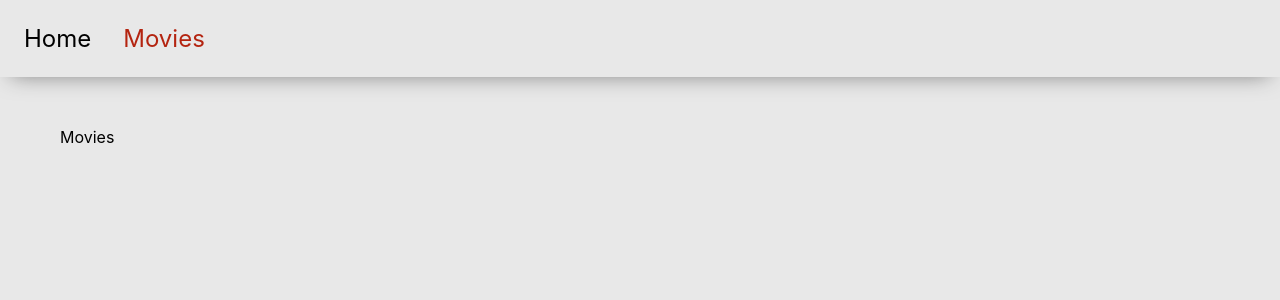
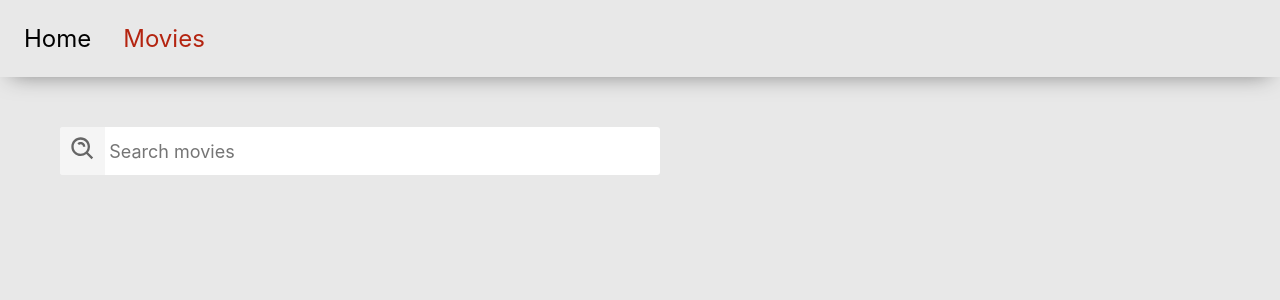
Before and after one commit to dyatskovskiy/goit-react-hw-05-movies, a React (Create React App) app: page /goit-react-hw-05-movies/movies in a window 1280 px wide. Shown: the top 300 px of the page. Built offline with nearby package versions, Linux system fonts and the light colour scheme.

Commit message:
fix size of images in cards, add movie search page

```diff
--- a/package.json
+++ b/package.json
@@ -10,6 +10,7 @@
     "axios": "^1.6.2",
     "react": "^18.1.0",
     "react-dom": "^18.1.0",
+    "react-icons": "^4.12.0",
     "react-router-dom": "^6.20.0",
     "react-scripts": "5.0.1",
     "styled-components": "^6.1.1",
--- a/src/components/Movie/Movie.jsx
+++ b/src/components/Movie/Movie.jsx
@@ -1,9 +1,17 @@
-import { CardInfo, MovieItem } from './Movie.styled';
+import { CardInfo, MovieItem, MovieItemImage } from './Movie.styled';
 
 export const Movie = ({ title, poster }) => {
   return (
     <MovieItem>
-      <img src={`http://image.tmdb.org/t/p/w500/${poster}`} alt={title} />
+      <MovieItemImage
+        src={
+          poster
+            ? `http://image.tmdb.org/t/p/w500/${poster}`
+            : 'https://www.kevingage.com/assets/clapboard.png'
+        }
+        alt={title}
+      />
+
       <CardInfo>
         <p>{title}</p>
       </CardInfo>
--- a/src/components/Movie/Movie.styled.js
+++ b/src/components/Movie/Movie.styled.js
@@ -8,7 +8,14 @@ export const MovieItem = styled.div`
   flex-direction: column;
 `;
 
+export const MovieItemImage = styled.img`
+  width: 100%;
+  height: 320px;
+  object-fit: cover;
+`;
+
 export const CardInfo = styled.div`
+  font-size: 16px;
   padding: 5px 0;
-  height: 50px;
+  height: 79px;
 `;
--- a/src/components/MoviesGallery/MoviesGallery.jsx
+++ b/src/components/MoviesGallery/MoviesGallery.jsx
@@ -1,30 +1,13 @@
-import { useEffect, useState } from 'react';
-import { fetchTrendingMovies } from '../../utils/movies-api';
-
 import { Movie } from 'components/Movie/Movie';
 import { MoviesContainer, StyledLink } from './MoviesGallery.styled';
 
-export const MoviesGallery = () => {
-  const [trendingMovies, setTrendingMovies] = useState([]);
-
-  useEffect(() => {
-    async function getMovies() {
-      try {
-        const result = await fetchTrendingMovies();
-        setTrendingMovies(result);
-      } catch (error) {
-        alert(error.message);
-      }
-    }
-    getMovies();
-  }, []);
-
+export const MoviesGallery = ({ movies }) => {
   return (
     <MoviesContainer>
-      {trendingMovies.map(({ id, title, backdrop_path }) => {
+      {movies.map(({ id, title, poster_path }) => {
         return (
           <StyledLink to={`/movies/${id}`} key={id}>
-            <Movie id={id} title={title} poster={backdrop_path} />
+            <Movie id={id} title={title} poster={poster_path} />
           </StyledLink>
         );
       })}
--- a/src/components/MoviesGallery/MoviesGallery.styled.js
+++ b/src/components/MoviesGallery/MoviesGallery.styled.js
@@ -3,13 +3,13 @@ import styled from 'styled-components';
 
 export const MoviesContainer = styled.div`
   display: grid;
-  grid-template-columns: repeat(auto-fit, minmax(320px, 1fr));
+  grid-template-columns: repeat(auto-fit, minmax(200px, 1fr));
   gap: 16px;
   grid-row-gap: 32px;
 `;
 
 export const StyledLink = styled(Link)`
-  font-size: 20px;
+  height: 100%;
   text-decoration: none;
   color: #1d1d1d;
 `;
--- /dev/null
+++ b/src/components/SearchBar/SearchBar.js
@@ -0,0 +1,38 @@
+import { useSearchParams } from 'react-router-dom';
+import {
+  SearchForm,
+  SearchButton,
+  SearchIcon,
+  SearchFormInput,
+} from './SearchBar.styled';
+
+export const SearchBar = ({ query }) => {
+  const [params, setParams] = useSearchParams();
+
+  const onUpdateQuery = evt => {
+    evt.preventDefault();
+    const searchQuery = evt.target.elements.search.value.trim();
+    console.log(searchQuery);
+    if (!searchQuery) {
+      return alert('Enter movie, please ');
+    }
+    params.set('query', searchQuery);
+    setParams(params);
+  };
+
+  return (
+    <SearchForm onSubmit={onUpdateQuery}>
+      <SearchButton type="submit">
+        <SearchIcon />
+      </SearchButton>
+
+      <SearchFormInput
+        name="search"
+        type="text"
+        autoFocus
+        placeholder="Search movies"
+        defaultValue={query}
+      />
+    </SearchForm>
+  );
+};
--- /dev/null
+++ b/src/components/SearchBar/SearchBar.styled.jsx
@@ -0,0 +1,47 @@
+import styled from 'styled-components';
+import { BiSearchAlt } from 'react-icons/bi';
+
+export const SearchForm = styled.form`
+  display: flex;
+  align-items: center;
+  width: 100%;
+  max-width: 600px;
+  background-color: #fff;
+  border-radius: 3px;
+  overflow: hidden;
+`;
+
+export const SearchFormInput = styled.input`
+  display: inline-block;
+  width: 100%;
+  font: inherit;
+  font-size: 20px;
+  border: none;
+  outline: none;
+  padding-left: 4px;
+  padding-right: 4px;
+  &::placeholder {
+    font: inherit;
+    font-size: 18px;
+  }
+`;
+
+export const SearchButton = styled.button`
+  display: inline-block;
+  width: 48px;
+  height: 48px;
+  border: 0;
+  opacity: 0.6;
+  transition: opacity 250ms cubic-bezier(0.4, 0, 0.2, 1);
+  cursor: pointer;
+  outline: none;
+
+  &:hover {
+    opacity: 1;
+  }
+`;
+
+export const SearchIcon = styled(BiSearchAlt)`
+  width: 28px;
+  height: 28px;
+`;
--- a/src/index.css
+++ b/src/index.css
@@ -25,6 +25,7 @@ img {
   display: block;
   max-width: 100%;
   height: auto;
+  max-height: 100%;
   overflow-clip-margin: content-box;
   overflow: clip;
 }
--- a/src/pages/Home/Home.jsx
+++ b/src/pages/Home/Home.jsx
@@ -1,11 +1,28 @@
+import { useEffect, useState } from 'react';
+import { fetchTrendingMovies } from '../../utils/movies-api';
+
+import { MoviesGallery } from 'components/MoviesGallery/MoviesGallery';
 import { PageTitle } from './Home.styled';
-import { MoviesGallery } from 'components/MoviesGallery/MoviesGallery';
 
 export default function Home() {
+  const [trendingMovies, setTrendingMovies] = useState([]);
+
+  useEffect(() => {
+    async function getMovies() {
+      try {
+        const result = await fetchTrendingMovies();
+        setTrendingMovies(result);
+      } catch (error) {
+        alert(error.message);
+      }
+    }
+    getMovies();
+  }, []);
+
   return (
     <div>
       <PageTitle>Trending today</PageTitle>
-      <MoviesGallery />
+      <MoviesGallery movies={trendingMovies} />
     </div>
   );
 }
--- a/src/pages/Movies.jsx
+++ b/src/pages/Movies.jsx
@@ -1,3 +1,38 @@
+import { useEffect, useState } from 'react';
+import { useSearchParams } from 'react-router-dom';
+import { fetchMoviesByQuery } from 'utils/movies-api';
+import { SearchBar } from 'components/SearchBar/SearchBar';
+import { MoviesGallery } from 'components/MoviesGallery/MoviesGallery';
+
 export default function Movies() {
-  return <div>Movies</div>;
+  const [movies, setMovies] = useState(null);
+  const [params] = useSearchParams();
+
+  const query = params.get('query') ?? '';
+  console.log(query);
+
+  useEffect(() => {
+    if (query === '') {
+      return;
+    }
+
+    async function getMoviesByQuery() {
+      try {
+        const fetchedMovies = await fetchMoviesByQuery(query);
+        setMovies(fetchedMovies);
+        console.log(fetchedMovies);
+      } catch (error) {
+        alert(error.message);
+      }
+    }
+
+    getMoviesByQuery();
+  }, [query]);
+
+  return (
+    <section>
+      <SearchBar query={query} />
+      {movies && <MoviesGallery movies={movies} />}
+    </section>
+  );
 }
--- a/src/utils/movies-api.js
+++ b/src/utils/movies-api.js
@@ -26,3 +26,9 @@ export const fetchReviews = async movieId => {
     .get(`/3/movie/${movieId}/reviews?api_key=${API_KEY}`)
     .then(r => r.data.results);
 };
+
+export const fetchMoviesByQuery = async query => {
+  return await axios
+    .get(`/3/search/movie?query=${query}&api_key=${API_KEY}`)
+    .then(r => r.data.results);
+};
```
Also changed, not shown: 1 other file (tests, documents, lock files or other folders).
